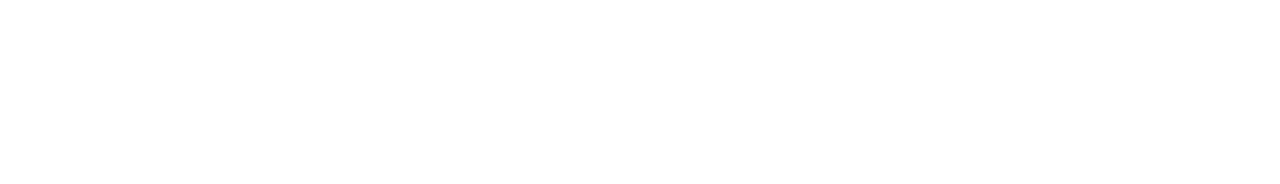
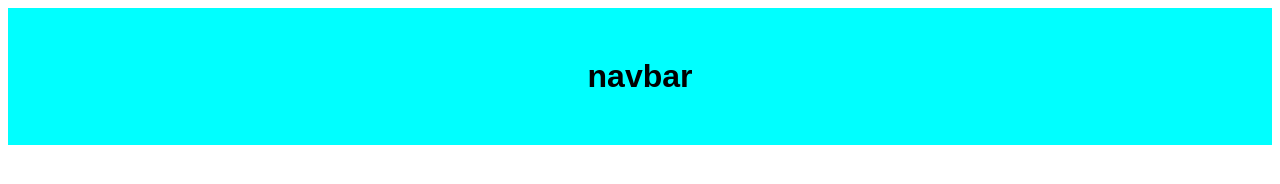
Before and after one commit to AsilbekNOT/f-01, a plain HTML site: page index.html in a window 1280 px wide. Drawn offline with Linux system fonts and the light colour scheme.

Commit message:
made navbar

```diff
--- a/index.html
+++ b/index.html
@@ -9,7 +9,9 @@
 </head>
 <body>
 
-
+    <nav class="navbar">
+        navbar
+    </nav>
 
 </body>
 </html>
--- a/main.css
+++ b/main.css
@@ -0,0 +1,8 @@
+nav.navbar{
+    padding: 50px;
+    font-size: 32px;
+    font-weight: bold;
+    font-family: sans-serif;
+    text-align: center;
+    background-color: aqua;
+}
```
